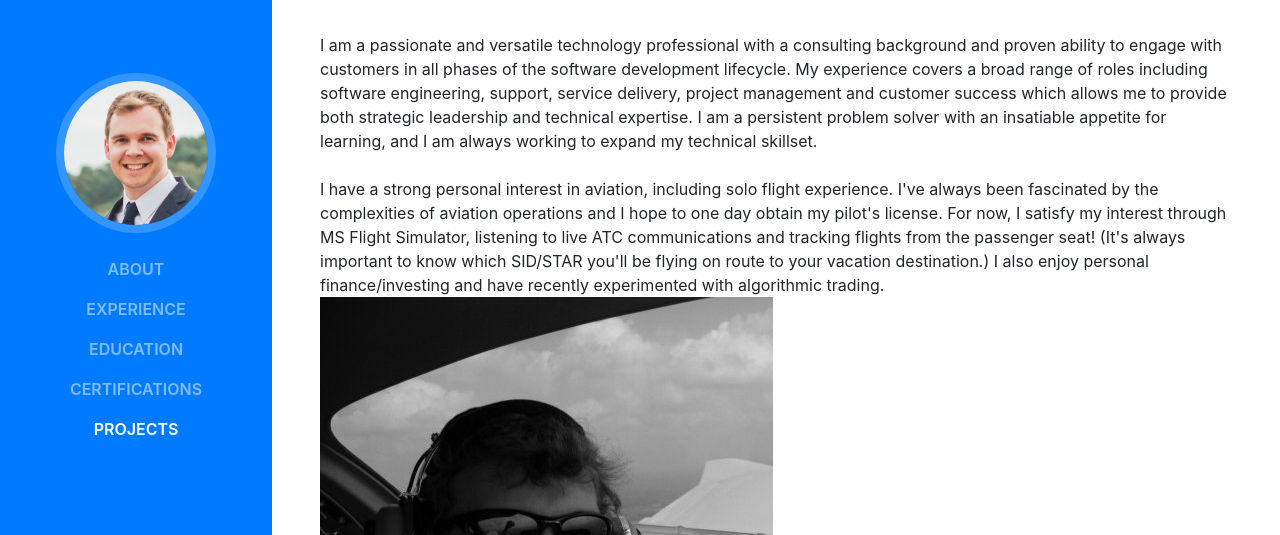
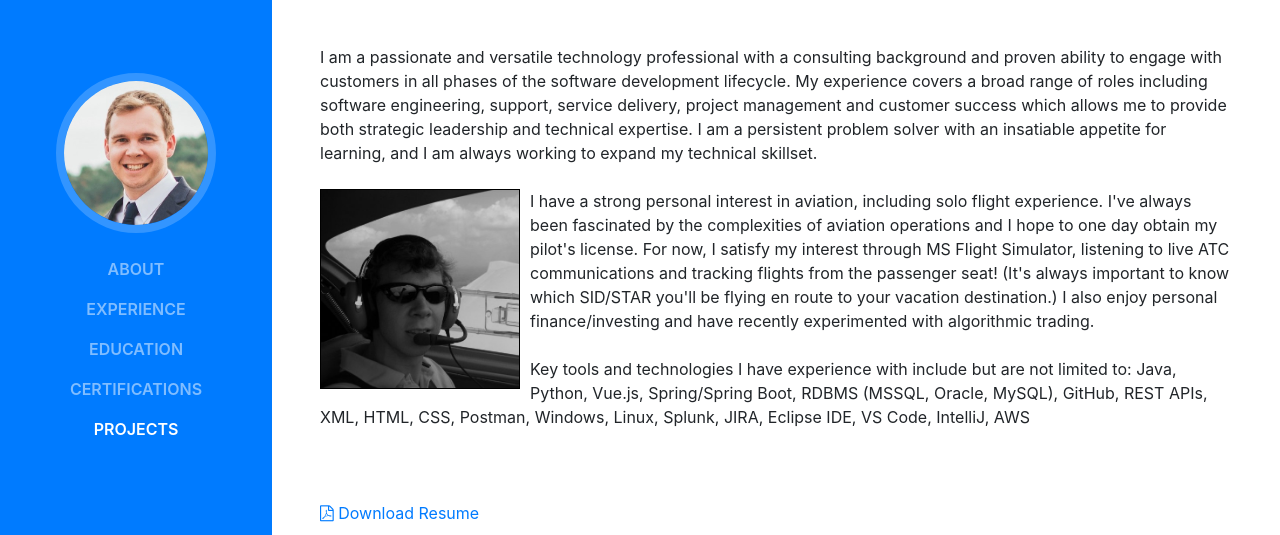
Before and after one commit to dlewisd11/dlewisd11.github.io, a website with bundled scripts: page index.html in a window 1280 px wide. Shown: the part 143-678 px from the top of the page. Built offline with nearby package versions, Linux system fonts and the light colour scheme; a web font is replaced by a local one.

Commit message:
adding flying image

```diff
--- a/index.html
+++ b/index.html
@@ -81,47 +81,35 @@
     <div class="container-fluid p-0">
 
       <section class="resume-section p-3 p-lg-5 d-flex d-column" id="about">
-        <div class="my-auto">
+        <div class="my-auto" style="display: flex; flex-direction: column;">
           <h1 class="mb-0">Daniel Lewis
-            <!--<span class="text-primary">Taylor</span>-->
           </h1>
           <div class="subheading mb-5"><a href="mailto:dlewisd11@gmail.com">dlewisd11@gmail.com</a> · <a href="tel:7034342110">703-434-2110</a></div>
 
           <p class="mb-5">
             I am a passionate and versatile technology professional with a consulting background and proven ability to engage with customers in all phases of the software development lifecycle. My experience covers a broad range of roles including software engineering, support, service delivery, project management and customer success which allows me to provide both strategic leadership and technical expertise. I am a persistent problem solver with an insatiable appetite for learning, and I am always working to expand my technical skillset.
+
             <br/>
             <br/>
-          I have a strong personal interest in aviation, including solo flight experience. I've always been fascinated by the complexities of aviation operations and I hope to one day obtain my pilot's license. For now, I satisfy my interest through MS Flight Simulator, listening to live ATC communications and tracking flights from the passenger seat! (It's always important to know which SID/STAR you'll be flying on route to your vacation destination.) I also enjoy personal finance/investing and have recently experimented with algorithmic trading.
-          <img src="img/flying.jpg" />
+
+            <img class="img-border" style="max-width: 200px; float: left; margin-right: 10px" src="img/flying.jpg" />
+            I have a strong personal interest in aviation, including solo flight experience. I've always been fascinated by the complexities of aviation operations and I hope to one day obtain my pilot's license. For now, I satisfy my interest through MS Flight Simulator, listening to live ATC communications and tracking flights from the passenger seat! (It's always important to know which SID/STAR you'll be flying en route to your vacation destination.) I also enjoy personal finance/investing and have recently experimented with algorithmic trading.
+
             <br/>
             <br/>
+
             Key tools and technologies I have experience with include but are not limited to: Java, Python, Vue.js, Spring/Spring Boot, RDBMS (MSSQL, Oracle, MySQL), GitHub, REST APIs, XML, HTML, CSS, Postman, Windows, Linux, Splunk, JIRA, Eclipse IDE, VS Code, IntelliJ, AWS
+
             <br/>
             <br/>
+          </p>
+          <p>
             <a href="https://daniellewis.tech/Daniel_Lewis_Resume_Public.pdf" target="_blank" rel="noopener noreferrer">
               <i class="fa fa-file-pdf-o" aria-hidden="true"></i>&nbsp;Download Resume
             </a>
           </p>
 
           <ul class="list-inline list-social-icons mb-0">
-            <!--
-            <li class="list-inline-item">
-              <a href="#">
-                <span class="fa-stack fa-lg">
-                  <i class="fa fa-circle fa-stack-2x"></i>
-                  <i class="fa fa-facebook fa-stack-1x fa-inverse"></i>
-                </span>
-              </a>
-            </li>
-            <li class="list-inline-item">
-              <a href="#">
-                <span class="fa-stack fa-lg">
-                  <i class="fa fa-circle fa-stack-2x"></i>
-                  <i class="fa fa-twitter fa-stack-1x fa-inverse"></i>
-                </span>
-              </a>
-            </li>
-            -->
             <li class="list-inline-item">
               <a href="https://www.linkedin.com/in/1xbrmz86wl/" target="_blank" rel="noopener noreferrer">
                 <span class="fa-stack fa-lg">
```
Lines whose indentation alone changed are shown as unchanged.
